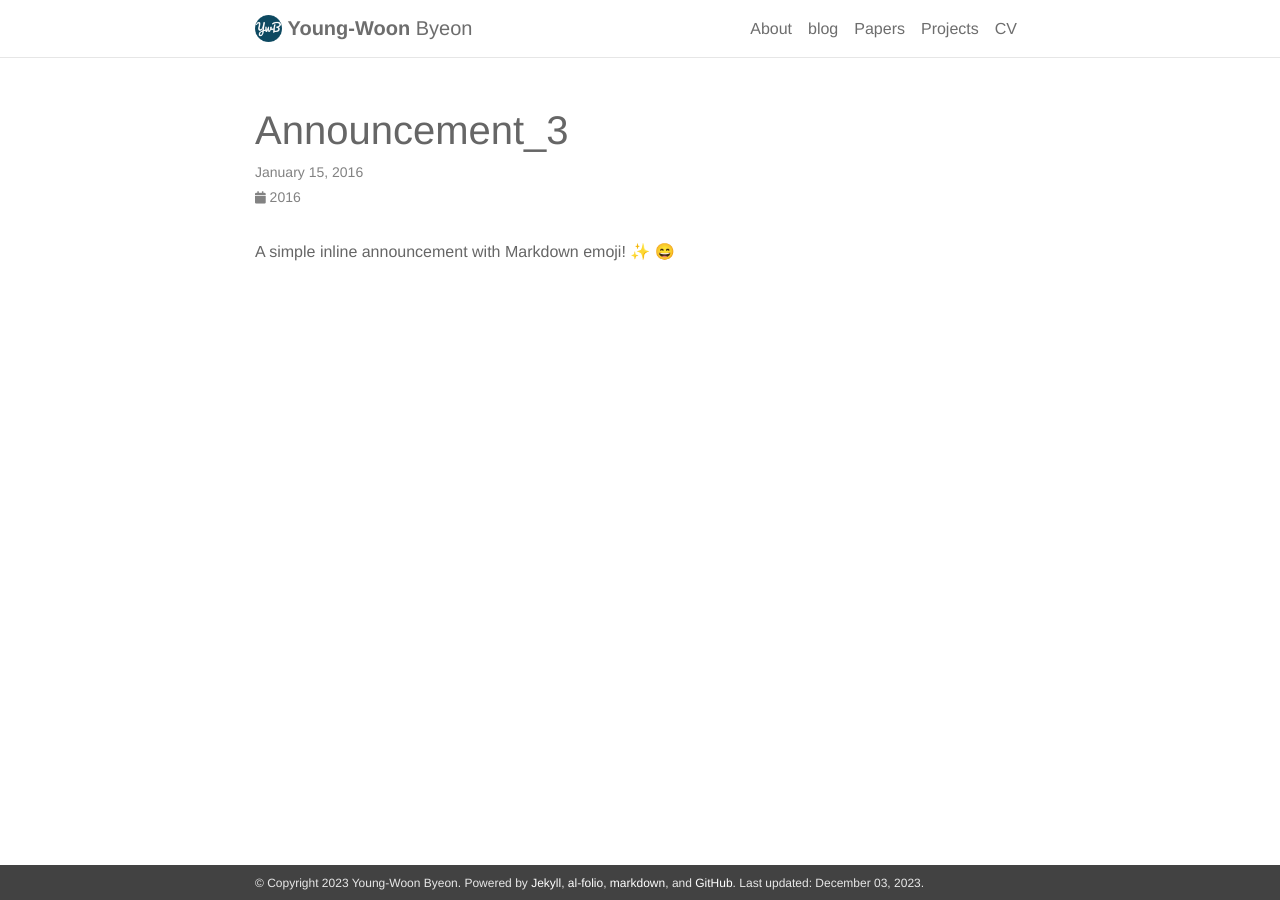
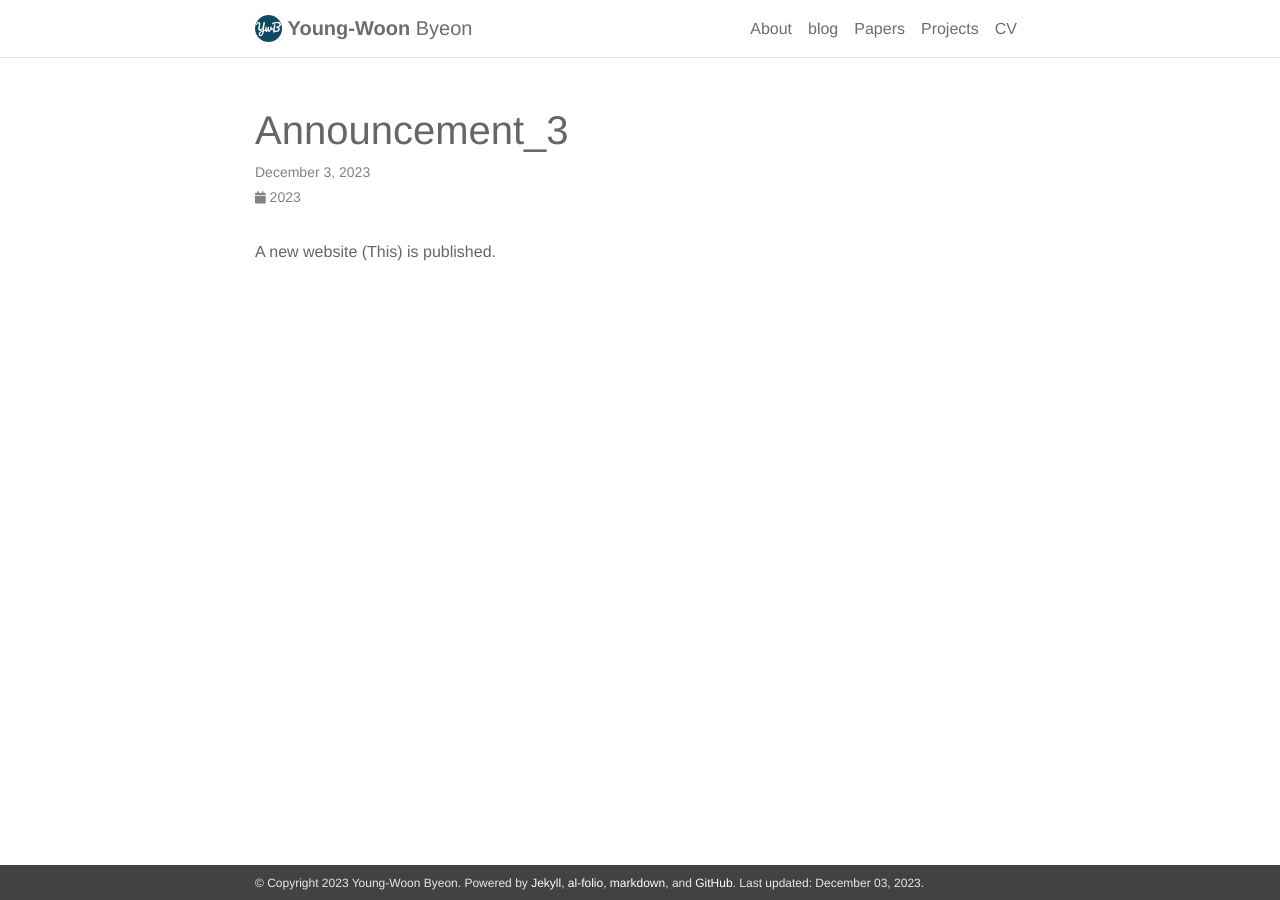
Before and after one commit to ywbyeon/website_ver1.5, a Jekyll site: the page built from _news/announcement_3.md, in a window 1280 px wide. Built offline with Jekyll 4.4.1, drawn with Linux system fonts in a browser that asks for light colours; emoji names are drawn with the system emoji font; comment, search, counter and statistics services are not loaded; a style sheet for code colours, icons or effects is not loaded.

Commit message:
update the announcement

```diff
--- a/_news/announcement_3.md
+++ b/_news/announcement_3.md
@@ -1,7 +1,7 @@
 ---
 layout: post
-date: 2016-01-15 07:59:00-0400
+date: 2023-12-03 14:16:00+0900
 inline: true
 ---
 
-A simple inline announcement with Markdown emoji! :sparkles: :smile:
+A new website (This) is published.
```
Also changed, not shown: _news/announcement_1.md (+2 -2 lines), _news/announcement_2.md (+1 -0 lines).
